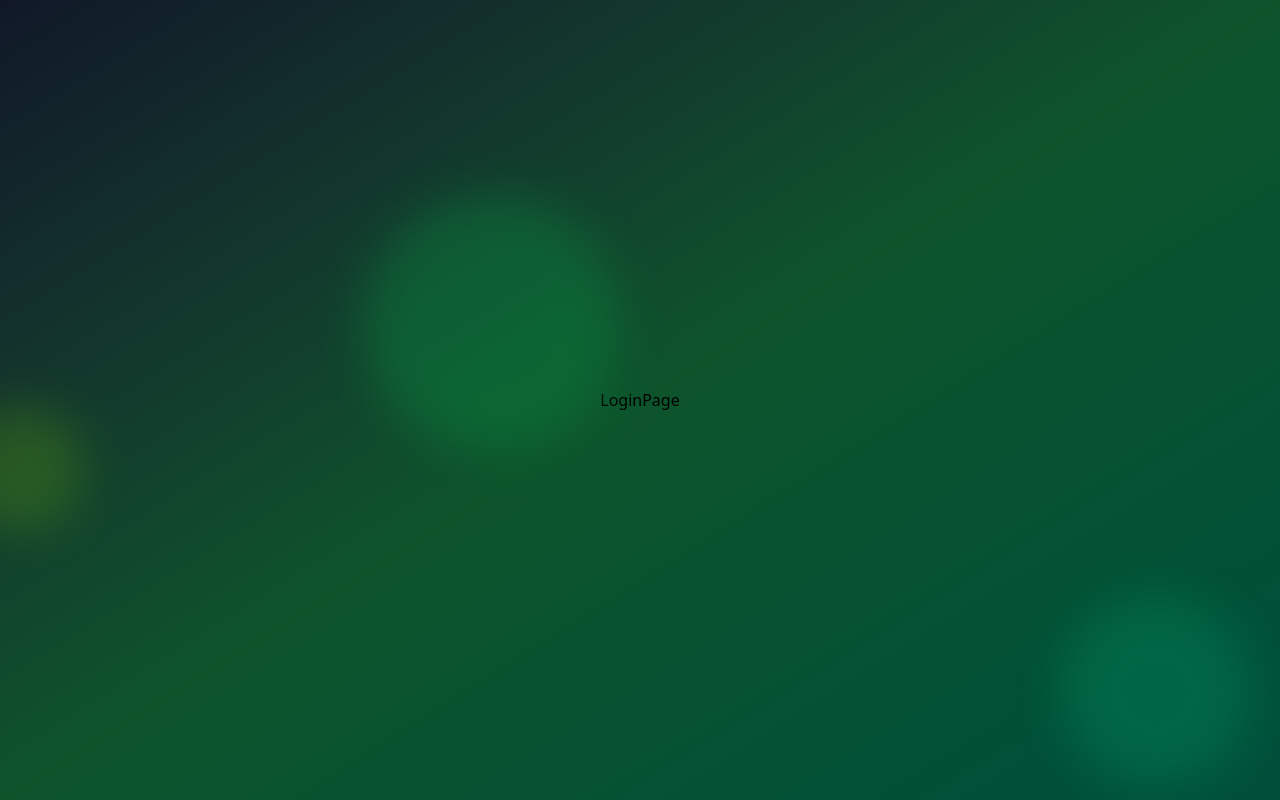
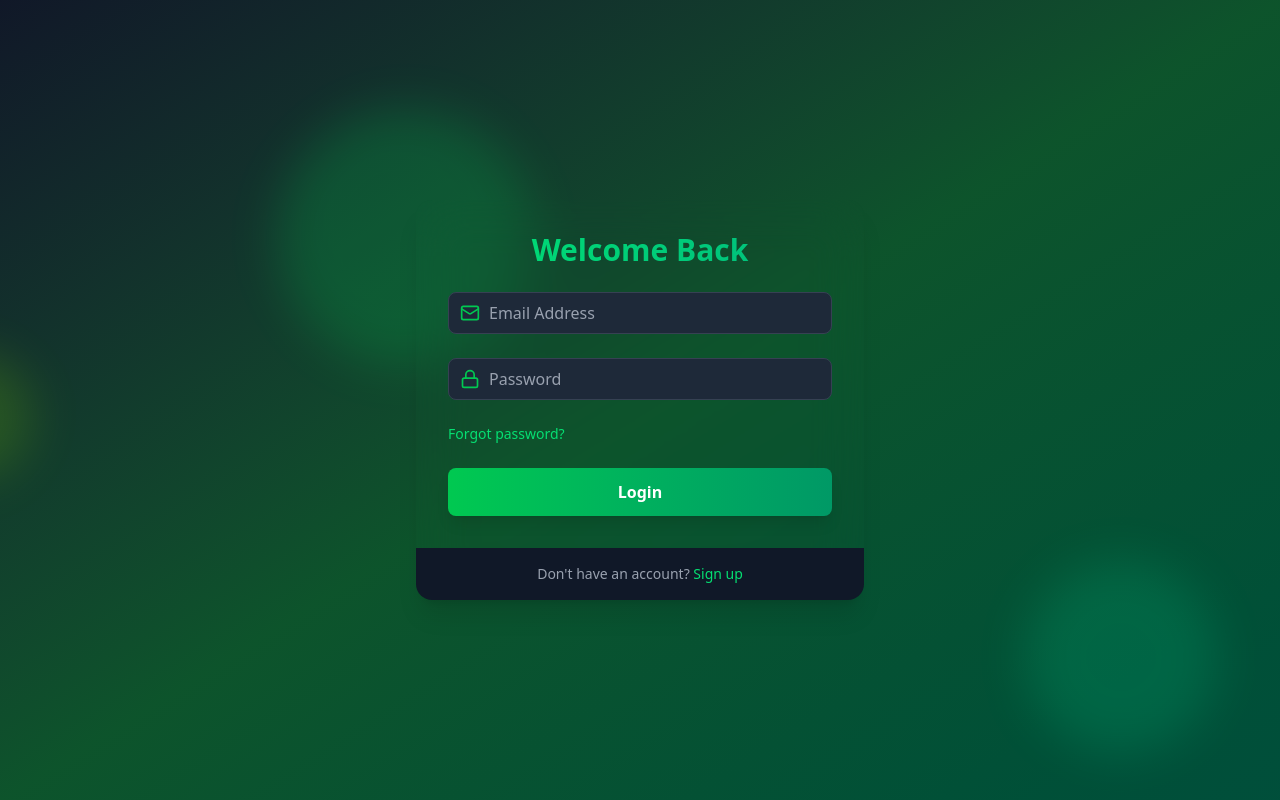
Before and after one commit to newcodesubed/NoteNest, a React (Vite) app in the folder frontend/: page /login in a window 1280 px wide. Built offline with nearby package versions, Linux system fonts and the light colour scheme.

Commit message:
feat: added login page

```diff
--- a/frontend/src/pages/LoginPage.jsx
+++ b/frontend/src/pages/LoginPage.jsx
@@ -1,8 +1,78 @@
-import React from 'react'
+import { useState } from "react";
+import { motion } from "framer-motion";
+import { Mail, Lock, Loader } from "lucide-react";
+import { Link } from "react-router-dom";
+import Input from "../components/Input";
+import { useAuthStore } from "../store/authStore";
 
-function LoginPage() {
+function  LoginPage() {
+  const [email, setEmail] = useState("");
+  const [password, setPassword] = useState("");
+  const isLoading = false
+  // const {isLoading, login, error}=useAuthStore();
+
+  const handleLogin = async (e) => {
+		e.preventDefault();
+
+	};
+
+
   return (
-    <div>LoginPage</div>
+    <motion.div
+			initial={{ opacity: 0, y: 20 }}
+			animate={{ opacity: 1, y: 0 }}
+			transition={{ duration: 0.5 }}
+			className='max-w-md w-full bg-gray-00 bg-opacity-50 backdrop-filter backdrop-blur-xl rounded-2xl shadow-xl overflow-hidden'
+		>
+
+         <div className='p-8'>
+				<h2 className='text-3xl font-bold mb-6 text-center bg-gradient-to-r from-green-400 to-emerald-500 text-transparent bg-clip-text'>
+					Welcome Back
+				</h2>
+
+				<form onSubmit={handleLogin}>
+					<Input
+						icon={Mail}
+						type='email'
+						placeholder='Email Address'
+						value={email}
+						onChange={(e) => setEmail(e.target.value)}
+					/>
+
+					<Input
+						icon={Lock}
+						type='password'
+						placeholder='Password'
+						value={password}
+						onChange={(e) => setPassword(e.target.value)}
+					/>
+
+					<div className='flex items-center mb-6'>
+						<Link to='/forgot-password' className='text-sm text-green-400 hover:underline'>
+							Forgot password?
+						</Link>
+					</div>
+					{/* {error && <p className="text-red-500 font-semibold text-sm mb-2">{error}</p>} */}
+          			<motion.button
+						whileHover={{ scale: 1.02 }}
+						whileTap={{ scale: 0.98 }}
+						className='w-full py-3 px-4 bg-gradient-to-r from-green-500 to-emerald-600 text-white font-bold rounded-lg shadow-lg hover:from-green-600 hover:to-emerald-700 focus:outline-none focus:ring-2 focus:ring-green-500 focus:ring-offset-2 focus:ring-offset-gray-900 transition duration-200'
+						type='submit'
+						disabled={isLoading}
+					>
+						{isLoading ? <Loader className='w-6 h-6 animate-spin  mx-auto' /> : "Login"}
+					</motion.button>
+				</form>
+			</div>
+			<div className='px-8 py-4 bg-gray-900 bg-opacity-50 flex justify-center'>
+				<p className='text-sm text-gray-400'>
+					Don't have an account?{" "}
+					<Link to='/signup' className='text-green-400 hover:underline'>
+						Sign up
+					</Link>
+				</p>
+			</div>
+    </motion.div>
   )
 }
 
```
